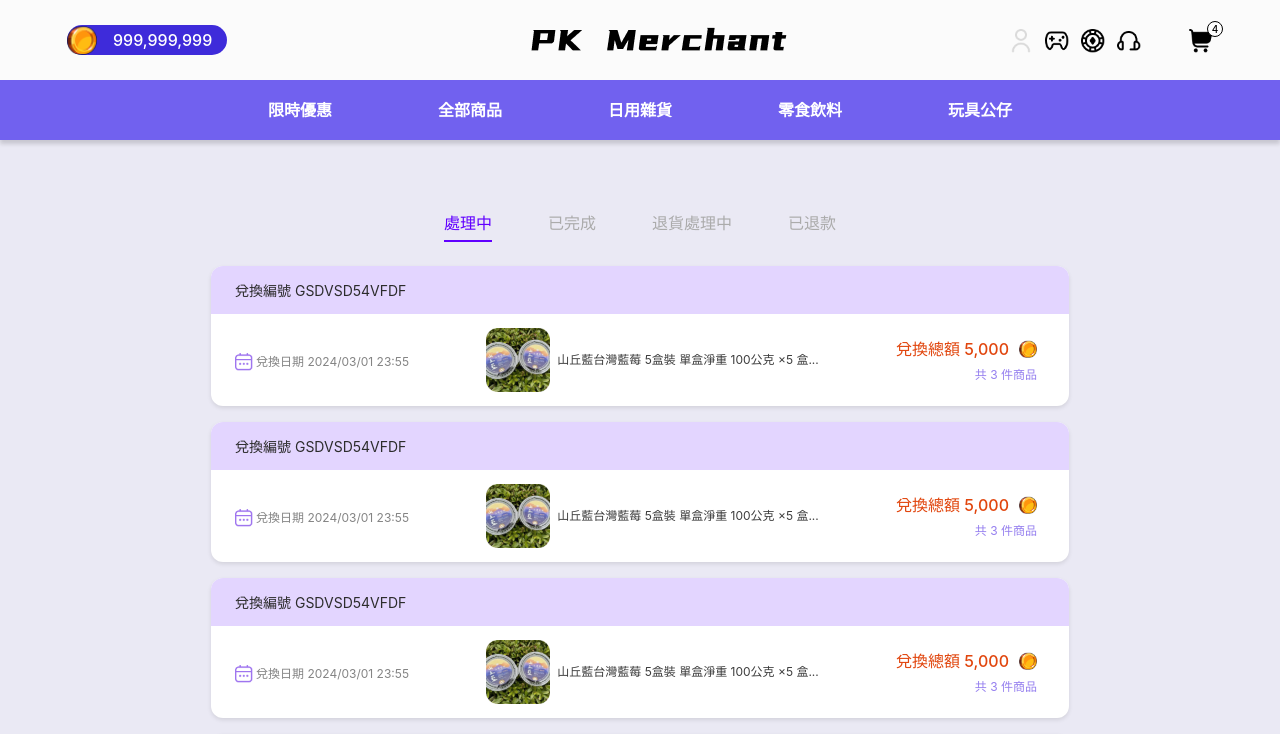
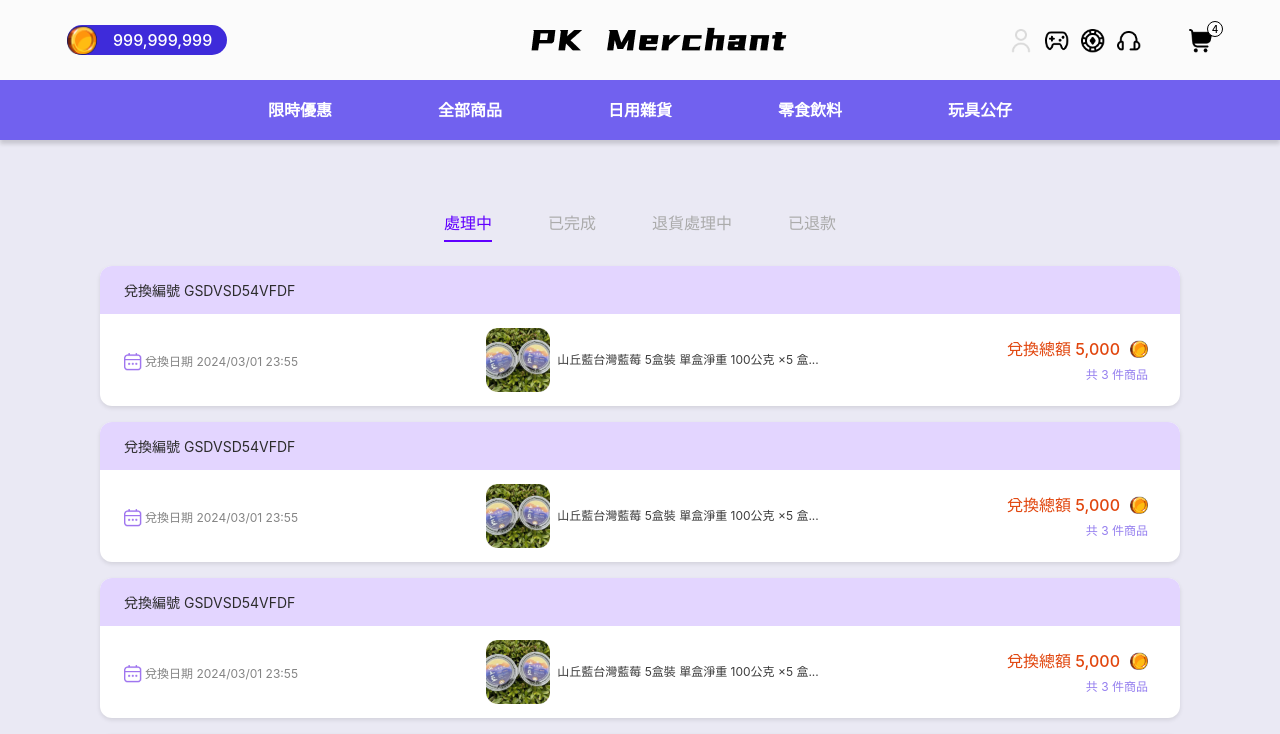
Before and after one commit to ThandarAungUCSM/pk_nuxt, a Nuxt app: page /convert-history in a window 1280 px wide. Shown: the top 734 px of the page. Built offline with nearby package versions, Linux system fonts and the light colour scheme.

Commit message:
convert-history

```diff
--- a/components/OrderFirst.vue
+++ b/components/OrderFirst.vue
@@ -63,6 +63,7 @@ export default {
 // $size-lg: 992px;
 .order-first {
   width: 80%;
+  min-width: 100%;
   margin: 0 auto;
   margin-bottom: 1rem;
   @media screen and (max-width: 1080px) {
@@ -70,6 +71,7 @@ export default {
   }
   @media screen and (max-width: 768px) {
     width: 100%;
+    min-width: unset;
     max-width: 100%;
     margin-bottom: 0rem;
     padding-left: 0;
--- a/components/OrderNav.vue
+++ b/components/OrderNav.vue
@@ -32,6 +32,7 @@ export default {
 .order-nav {
   display: flex;
   width: 60%;
+  min-width: 565px;
   margin: 0 auto;
   justify-content: center;
   color: #dbdada;
@@ -42,6 +43,7 @@ export default {
   z-index: 10;
   @media screen and (max-width: 768px) {
     width: 100%;
+    min-width: unset;
     padding: 1.5rem 1rem;
     justify-content: space-between;
     background: #FFF;
--- a/pages/convert-history.vue
+++ b/pages/convert-history.vue
@@ -3,7 +3,7 @@
     <div>
       <Header class="forPC" />
       <div class="formobile titlem">
-        <div class="pc-back">
+        <div class="pc-back" @click="backBtn">
           <img src="../assets/mobile/btn-return.png" class="back-icon">
         </div>
         <div class="title-div">
@@ -133,6 +133,9 @@ export default {
   // },
   // fetchOnServer: false,
   methods: {
+    backBtn() {
+      // this.$router.go(-1)
+    },
     delay(time) {
       return new Promise(resolve => setTimeout(resolve, time));
     },
@@ -215,9 +218,11 @@ export default {
   }
 }
 .orderPage {
+  min-width: 997px;
   @media screen and (max-width: 768px) {
     padding-top: 0px;
     width: 100%;
+    min-width: unset;
     max-width: 100%;
     padding-left: 0;
     padding-right: 0;
--- a/pages/orderdetail/_id.vue
+++ b/pages/orderdetail/_id.vue
@@ -2,7 +2,7 @@
   <div>
     <Header class="forPC" />
     <div class="formobile titlem">
-      <div class="pc-back">
+      <div class="pc-back" @click="backBtn">
         <img src="../../assets/mobile/btn-return.png" class="back-icon">
       </div>
       <div class="title-div">
@@ -176,6 +176,9 @@ export default {
     refundProcess(order) {
       console.log("refundProcess(", order, ")");
       this.$router.push({ name: "refund", query: { id: order.orderId, no: order.orderNo } });
+    },
+    backBtn() {
+      this.$router.go(-1)
     },
   },
 };
```
